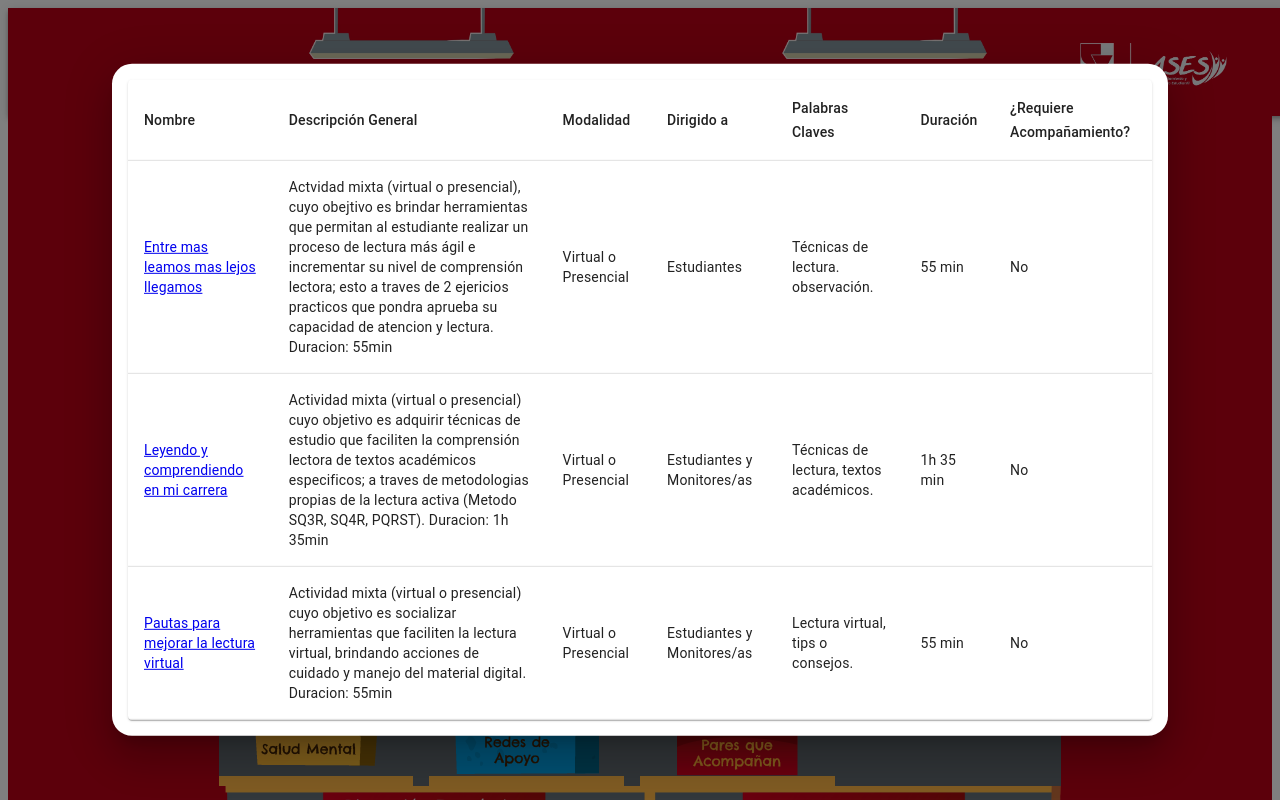
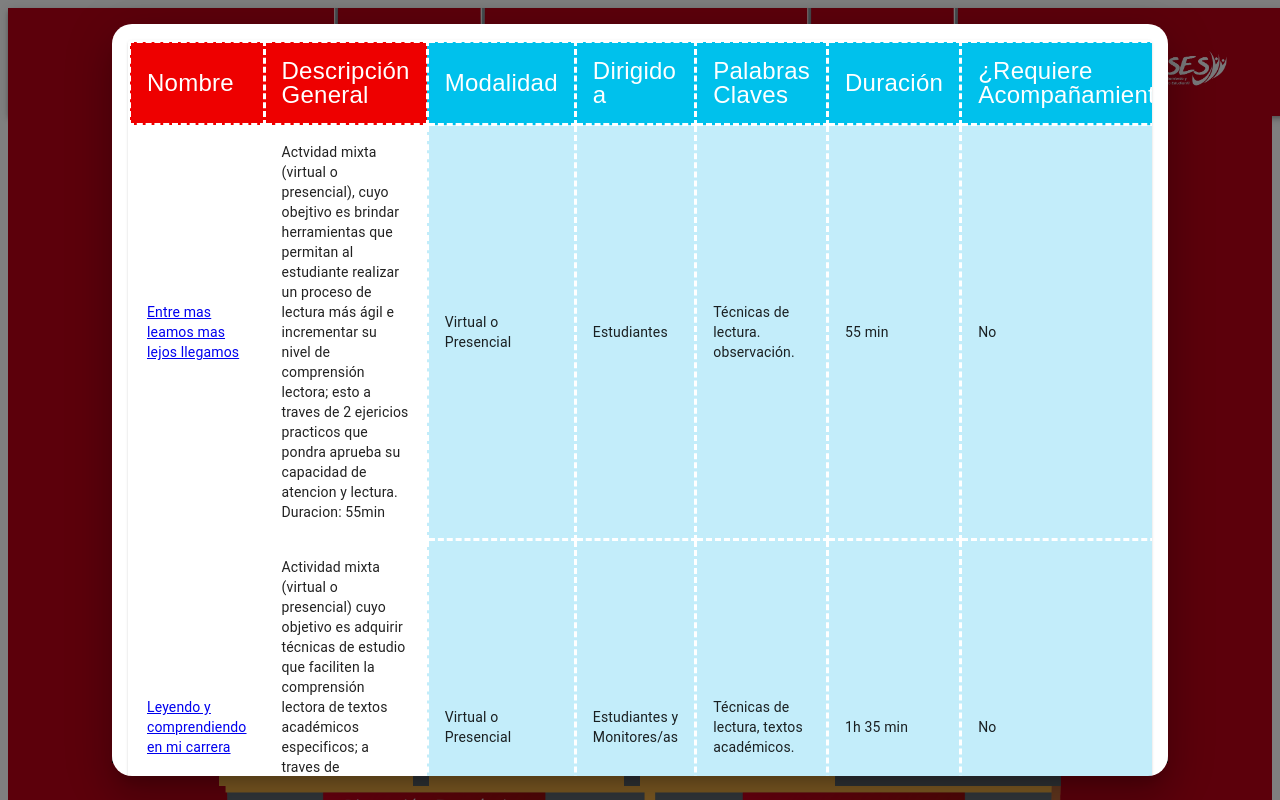
Before and after one commit to EstrategiaASES/Caja-de-Herramientas-Univalle, a React (Create React App) app: page / in a window 1280 px wide. Both pictures are taken after a click on the button 315 px from the left and 325 px from the top of the page. Shown: the top 800 px of the page. Built offline with nearby package versions, Linux system fonts and the light colour scheme.

Commit message:
Added styles to the modal.

```diff
--- a/src/components/TableInfoTematica/TableInfoTematica.jsx
+++ b/src/components/TableInfoTematica/TableInfoTematica.jsx
@@ -7,7 +7,6 @@ import TableCell from '@mui/material/TableCell';
 import TableContainer from '@mui/material/TableContainer';
 import TableHead from '@mui/material/TableHead';
 import TableRow from '@mui/material/TableRow';
-import Typography from '@mui/material/Typography';
 import Paper from '@mui/material/Paper';
 
 const style = {
@@ -24,6 +23,30 @@ const style = {
   borderRadius: '20px',
 };
 
+const tableHeaderStyles = {
+  bgcolor: '#00c1ec', // Fondo azul para encabezados
+  color: 'white', // Texto blanco para contraste
+  border: '3px dashed white',
+  fontSize: '1.5rem', // Tamaño de fuente similar a H1
+  fontFamily: 'Arial, sans-serif', // Cambia esto a la fuente que prefieras
+};
+const tableHeaderStyles2 = {
+  bgcolor: '#ee0000', // Fondo rojo para encabezados
+  color: 'white', // Texto blanco para contraste
+  border: '3px dashed white',
+  fontSize: '1.5rem', // Tamaño de fuente similar a H1
+  fontFamily: 'Arial, sans-serif', // Cambia esto a la fuente que prefieras
+};
+
+const tableCellStyles = {
+  bgcolor: '#c3edfa', // Fondo azul claro para celdas
+  border: '3px dashed white',
+};
+const tableCellStyles2 = {
+  bgcolor: '#ffffff', // Fondo blanco para celdas
+  border: '3px dashed white',
+};
+
 export default function TableInfoTematica({ properties, open, handleClose }) {
   const data_info = properties;
 
@@ -35,36 +58,33 @@ export default function TableInfoTematica({ properties, open, handleClose }) {
       aria-describedby="modal-modal-description"
     >
       <Box sx={style}>
-                {/* <Typography id="modal-modal-title" variant="h6" component="h2">
-                    Información de la Temática
-                </Typography> */}
         <TableContainer component={Paper}>
           <Table aria-label="simple table">
             <TableHead>
               <TableRow>
-                                <TableCell>Nombre</TableCell>
-                                <TableCell>Descripción General</TableCell>
-                                <TableCell>Modalidad</TableCell>
-                                <TableCell>Dirigido a</TableCell>
-                                <TableCell>Palabras Claves</TableCell>
-                                <TableCell>Duración</TableCell>
-                                <TableCell>¿Requiere Acompañamiento?</TableCell>
+                <TableCell sx={tableHeaderStyles2}>Nombre</TableCell>
+                <TableCell sx={tableHeaderStyles2}>Descripción General</TableCell>
+                <TableCell sx={tableHeaderStyles}>Modalidad</TableCell>
+                <TableCell sx={tableHeaderStyles}>Dirigido a</TableCell>
+                <TableCell sx={tableHeaderStyles}>Palabras Claves</TableCell>
+                <TableCell sx={tableHeaderStyles}>Duración</TableCell>
+                <TableCell sx={tableHeaderStyles}>¿Requiere Acompañamiento?</TableCell>
               </TableRow>
             </TableHead>
             <TableBody>
               {data_info.map((item, index) => (
                 <TableRow key={index}>
-                                    <TableCell>
+                  <TableCell sx={tableCellStyles2}>
                     <a target="_blank" rel="noopener noreferrer" href={item.enlace_actividad}>
                       {item.Nombre}
                     </a>
                   </TableCell>
-                                    <TableCell>{item.descripcion_general}</TableCell>
-                                    <TableCell>{item.Modalidad}</TableCell>
-                                    <TableCell>{item.dirigido_a}</TableCell>
-                                    <TableCell>{item.palabras_claves}</TableCell>
-                                    <TableCell>{item.Duración}</TableCell>
-                                    <TableCell>{item.requiere_acompanamiento}</TableCell>
+                  <TableCell sx={tableCellStyles2}>{item.descripcion_general}</TableCell>
+                  <TableCell sx={tableCellStyles}>{item.Modalidad}</TableCell>
+                  <TableCell sx={tableCellStyles}>{item.dirigido_a}</TableCell>
+                  <TableCell sx={tableCellStyles}>{item.palabras_claves}</TableCell>
+                  <TableCell sx={tableCellStyles}>{item.Duración}</TableCell>
+                  <TableCell sx={tableCellStyles}>{item.requiere_acompanamiento}</TableCell>
                 </TableRow>
               ))}
             </TableBody>
```
Lines whose indentation alone changed are shown as unchanged.
